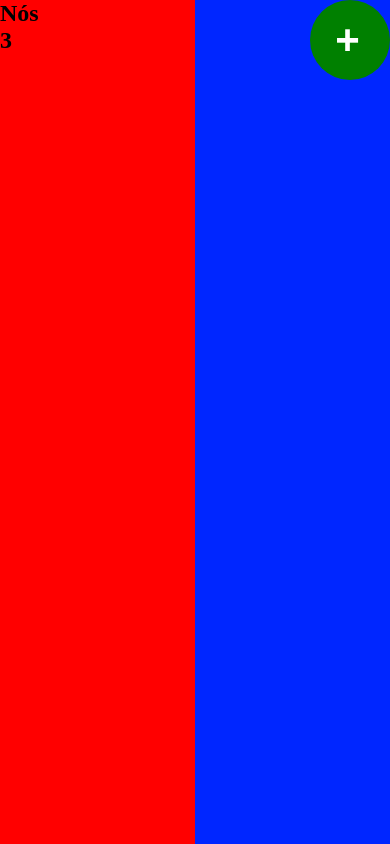
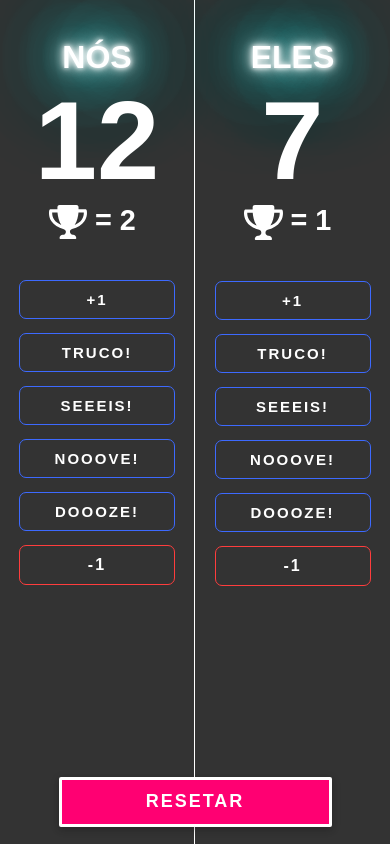
Before and after one commit to gustavoweb/truco-marcador, a plain HTML site: page game.html in a window 390 px wide. Drawn offline with Linux system fonts and the light colour scheme; a web font is replaced by a local one.

Commit message:
front 07/01

```diff
--- /dev/null
+++ b/assets/css/bts.css
@@ -0,0 +1,131 @@
+.bt{
+      position: relative;
+      width: 100%;
+      padding: 10px 20px;
+      margin-top: 9%;
+      border-radius: 7px;
+      border: 1px solid rgb(61, 106, 255);
+      font-size: 15px;
+      font-weight: bold;
+      text-transform: uppercase;
+      font-weight: 600;
+      letter-spacing: 2px;
+      background: transparent;
+      color: #fff;
+      overflow: hidden;
+      box-shadow: 0 0 0 0 transparent;
+      -webkit-transition: all 0.2s ease-in;
+      -moz-transition: all 0.2s ease-in;
+      transition: all 0.2s ease-in;
+    }
+    .bt:hover{
+      background: rgb(61, 106, 255);
+      box-shadow: 0 0 30px 5px rgba(0, 142, 236, 0.815);
+      -webkit-transition: all 0.2s ease-out;
+      -moz-transition: all 0.2s ease-out;
+      transition: all 0.2s ease-out;
+    }
+    .bt:hover::before {
+      -webkit-animation: sh02 0.5s 0s linear;
+      -moz-animation: sh02 0.5s 0s linear;
+      animation: sh02 0.5s 0s linear;
+    }
+    .bt::before {
+      content: '';
+      display: block;
+      width: 0px;
+      height: 86%;
+      position: absolute;
+      top: 7%;
+      left: 0%;
+      opacity: 0;
+      background: #fff;
+      box-shadow: 0 0 50px 30px #fff;
+      -webkit-transform: skewX(-20deg);
+      -moz-transform: skewX(-20deg);
+      -ms-transform: skewX(-20deg);
+      -o-transform: skewX(-20deg);
+      transform: skewX(-20deg);
+    }
+
+    @keyframes sh02 {
+      from {
+        opacity: 0;
+        left: 0%;
+      }
+
+      50% {
+        opacity: 1;
+      }
+
+      to {
+        opacity: 0;
+        left: 100%;
+      }
+    }
+
+    .bt:active {
+      box-shadow: 0 0 0 0 transparent;
+      -webkit-transition: box-shadow 0.2s ease-in;
+      -moz-transition: box-shadow 0.2s ease-in;
+      transition: box-shadow 0.2s ease-in;
+    }
+    .btm{
+        position: relative;
+        width: 100%;
+        padding: 10px 20px;
+        margin-top: 9%;
+        border-radius: 7px;
+        border: 1px solid rgb(255, 61, 61);
+        font-size: 16px;
+        font-weight: bold;
+        text-transform: uppercase;
+        font-weight: 600;
+        letter-spacing: 2px;
+        background: transparent;
+        color: #fff;
+        overflow: hidden;
+        box-shadow: 0 0 0 0 transparent;
+        -webkit-transition: all 0.2s ease-in;
+        -moz-transition: all 0.2s ease-in;
+        transition: all 0.2s ease-in;
+      }
+    .bt2{
+      width: 70%;
+      height: 6%;
+      position: absolute;
+      bottom: 2%;
+      left: 15%;
+      background: #FF0072;
+
+      font-size: 18px;
+      letter-spacing: 2px;
+      text-transform: uppercase;
+      display: inline-block;
+      text-align: center;
+      font-weight: bold;
+      border: 3px solid #FFF;
+      border-radius: 2px;
+      box-shadow: 0 2px 10px rgba(0, 0, 0, 0.16), 0 3px 6px rgba(0, 0, 0, 0.1);
+      color: #FFF;
+      text-decoration: none;
+      transition: 0.3s ease all;
+    }
+    .btm:hover{
+        background: rgb(255, 61, 61);
+        box-shadow: 0 0 30px 5px rgba(255, 61, 61, 0.815);
+        -webkit-transition: all 0.2s ease-out;
+        -moz-transition: all 0.2s ease-out;
+        transition: all 0.2s ease-out;
+      }
+      .btm:hover::before {
+        -webkit-animation: sh02 0.5s 0s linear;
+        -moz-animation: sh02 0.5s 0s linear;
+        animation: sh02 0.5s 0s linear;
+      }
+      .btm:active {
+        box-shadow: 0 0 0 0 transparent;
+        -webkit-transition: box-shadow 0.2s ease-in;
+        -moz-transition: box-shadow 0.2s ease-in;
+        transition: box-shadow 0.2s ease-in;
+      }
--- a/assets/css/game.css
+++ b/assets/css/game.css
@@ -1,43 +1,17 @@
+@import url('https://fonts.googleapis.com/css2?family=Tilt+Neon&display=swap');
+@import url('bts.css');
 *{
     margin: 0;
     padding: 0;
     box-sizing: border-box;
+  }
 
-}
-.hidden {
-  display: none;
-}
-.plus:before {
-  content: '+';
-  display: inline-block;
-  margin-right: 5px;
-  font-weight: bold;
-  font-size: 1.4em;
-  font-family: sans-serif;
-}
-.plus-collapsed:before {
-  content: '';
-}
-.plus{
-  position: absolute;
-  top: 0;
-  right: 0;
-  width: 80px;
-  height: 80px;
-  background: #008000;
-  color: #fff;
-  font-size: 30px;
-  text-align: center;
-  line-height: 80px;
-  cursor: pointer;
-  border-radius: 80px;
-}
 /* Estilos para celulares em pé (portrait) */
 @media screen and (max-width: 480px) {
     /* Adicione seus estilos aqui */
     main{
         /* background: url('../img/mesa-port.png') no-repeat center center fixed; */
-        background: #000;
+        background: #333;
         background-size: cover;
         width: 100%;
         height: 100vh;
@@ -47,14 +21,67 @@
       height: 100vh;
       float: left;
       border: 0;
-      background: #F00;
+      border-right: 1px solid #FFF;
     }
     .right{
       width: 50%;
       height: 100vh;
       float: right;
       border: 0;
-      background: rgb(0, 38, 255);
+    }
+    .team{
+      font-family: 'Tilt Neon', sans-serif;
+      font-size: 2em;
+      text-align: center;
+      text-transform: uppercase;
+      color: #fff;
+      -webkit-text-stroke: .05px #c9fcfc;
+      text-stroke: .05px #c9fcfc;
+      text-shadow:
+      0 0 5px #fff,
+      0 0 10px #fff,
+      0 0 20px #fff,
+      0 0 40px #0ff,
+      0 0 80px #0ff,
+      0 0 90px #0ff,
+      0 0 100px #0ff,
+      0 0 150px #0ff;
+      margin-top: 20%;
+    }
+    .points{
+      font-family: 'Tilt Neon', sans-serif;
+      font-size: 7em;
+      text-align: center;
+      text-transform: uppercase;
+      color: #fff;
+      margin-top: 0%;
+    }
+    .trophies{
+      width: 20%;
+      height: 5%;
+      margin-left: 25%;
+      margin-top: 0%;
+      float: left;
+    }
+    .trophies_n{
+      font-family: 'Tilt Neon', sans-serif;
+      font-size: 1.8em;
+      text-indent: 10%;
+      line-height: 1.1em;
+      font-weight: bold;
+      text-transform: uppercase;
+      color: #fff;
+      margin-top: 0%;
+      width: 40%;
+      height: 5%;
+      float: left;
+    }
+    .truco{
+      width: 80%;
+      height: 40%;
+      margin-left: 10%;
+      margin-top: 10%;
+      float: left;
     }
 
   /* Estilos para celulares deitados (landscape) */
--- a/assets/js/truco.js
+++ b/assets/js/truco.js
@@ -1,17 +1,51 @@
-document.addEventListener('DOMContentLoaded', function () {
-    var plus = document.querySelector('.plus');
-    var items = plus.children;
+/*document.addEventListener('DOMContentLoaded', function () {
+    var plus = document.querySelector('.plus')
+    var items = plus.children
 
     // Ocultar os itens no início
     for (var i = 0; i < items.length; i++) {
-      items[i].classList.add('hidden');
+      items[i].classList.add('hidden')
     }
 
     plus.addEventListener('click', function () {
-      plus.classList.toggle('plus-collapsed');
+    plus.classList.toggle('plus-collapsed')
+    plus.style.backgroundColor = 'transparent'
 
       for (var i = 0; i < items.length; i++) {
-        items[i].classList.toggle('hidden');
+        items[i].classList.toggle('hidden')
+        // plus.style.backgroundColor = '#0F0'
       }
-    });
-  });
+    })
+  })
+  */
+  document.addEventListener('DOMContentLoaded', function () {
+    var plus = document.querySelector('.plus')
+    // var bt = document.querySelector('.bt')
+    var buttons = plus.querySelectorAll('button')
+
+    // // Oculta os botões inicialmente
+    // for (var i = 0; i < buttons.length; i++) {
+    //   buttons[i].classList.add('hidden');
+    // }
+
+
+    //primeiro click
+    plus.addEventListener('click', function () {
+      plus.classList.toggle('transparent')
+      for (var i = 0; i < buttons.length; i++) {
+        buttons[i].classList.toggle('hidden')
+        // console.log('primeiro click')
+      }
+    })
+
+
+
+    // bt.addEventListener('click', function () {
+    //     plus.classList.toggle('transparent')
+
+    //     for (var i = 0; i < bt.length; i++) {
+    //       bt[i].classList.remove('hidden')
+    //     }
+    //   })
+
+  })
--- a/game.html
+++ b/game.html
@@ -6,26 +6,44 @@
     <title>Truco Contador</title>
     <link rel="shortcut icon" href="assets/img/clubs_card_icon.png" type="image/x-icon">
     <link rel="stylesheet" href="assets/css/game.css">
-    <script src="assets/js/truco.js" defer></script>
+    <!-- <script src="assets/js/truco.js" defer></script> -->
 </head>
 <body>
     <main>
         <h3 class="phrase"></h3>
         <aside class="left">
             <h2 class="team">Nós</h2>
-            <h1 class="ponints">3</h1>
-            <div class="trophies"></div>
-            <div class="plus">
-                <i class="one">1</i>
-                <i class="three">Truco!</i>
-                <i class="six">Seeeis!</i>
-                <i class="nine">Nooove!</i>
-                <i class="twelve">Doooze!</i>
+            <h1 class="points">12</h1>
+            <div class="trophies">
+                <img src="assets/img/trophy_icon.svg" alt="">
             </div>
-            <div class="less"></div>
+            <div class="trophies_n">= 2</div>
+            <div class="truco">
+                <button class="bt one">+1</button>
+                <button class="bt three">Truco!</button>
+                <button class="bt six">Seeeis!</button>
+                <button class="bt nine">Nooove!</button>
+                <button class="bt twelve">Doooze!</button>
+                <button class="btm minusone">-1</button>
+            </div>
         </aside>
-        <aside class="right"></aside>
+        <aside class="right">
+            <h2 class="team">Eles</h2>
+            <h1 class="points">7</h1>
+            <div class="trophies">
+                <img src="assets/img/trophy_icon.svg" alt="">
+            </div>
+            <div class="trophies_n">= 1</div>
+            <div class="truco">
+                <button class="bt one">+1</button>
+                <button class="bt three">Truco!</button>
+                <button class="bt six">Seeeis!</button>
+                <button class="bt nine">Nooove!</button>
+                <button class="bt twelve">Doooze!</button>
+                <button class="btm minusone">-1</button>
+            </div>
+        </aside>
+        <button class="bt2">RESETAR</button>
     </main>
-    <script src="https://kit.fontawesome.com/2bfb83f134.js" crossorigin="anonymous"></script>
 </body>
 </html>
```
Also changed, not shown: assets/img/trophy_icon.svg (added).
